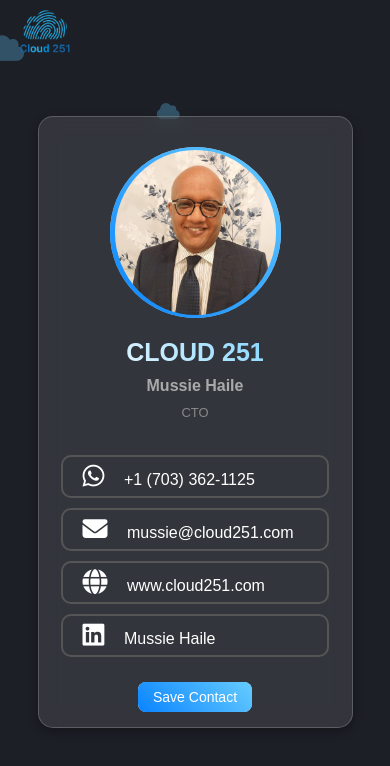
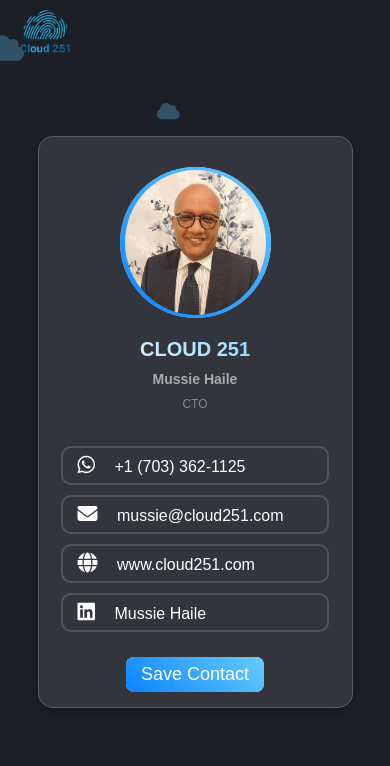
Before and after one commit to Nate2784/Mussie-Haile, a plain HTML site: page index.html in a window 390 px wide. Drawn offline with Linux system fonts and the light colour scheme.

Commit message:
Update style.css

```diff
--- a/style.css
+++ b/style.css
@@ -262,10 +262,11 @@
     }
 
     .save-btn a.save {
-        font-size: 16px;
+        font-size: large;
         padding: 8px 15px;
     }
 }
+
 
 @media (max-width: 480px) {
     .card-container {
@@ -273,33 +274,36 @@
     }
 
     .image-section {
-        width: 171px;
-        height: 171px;
+        width: 151px;
+        height: 151px;
     }
 
     .image-section img {
-        width: 165px;
-        height: 165px;
+        width: 145px;
+        height: 145px;
     }
     .title {
-        font-size: 25px;
+        font-size: 20px;
     }
 
     .name {
-        font-size: 16px;
+        font-size: 14px;
     }
 
     .position {
-        font-size: 13px;
+        font-size: 12px;
     }
 
     .buttons a {
         font-size: 16px;
-        padding: 7px 10px;
+        padding: 7px 5px;
+    }
+    .buttons a i {
+        font-size: 20px;
     }
 
     .save-btn a.save {
-        font-size: 14px;
+        font-size: large;
         padding: 7px 15px;
     }
 }
```
